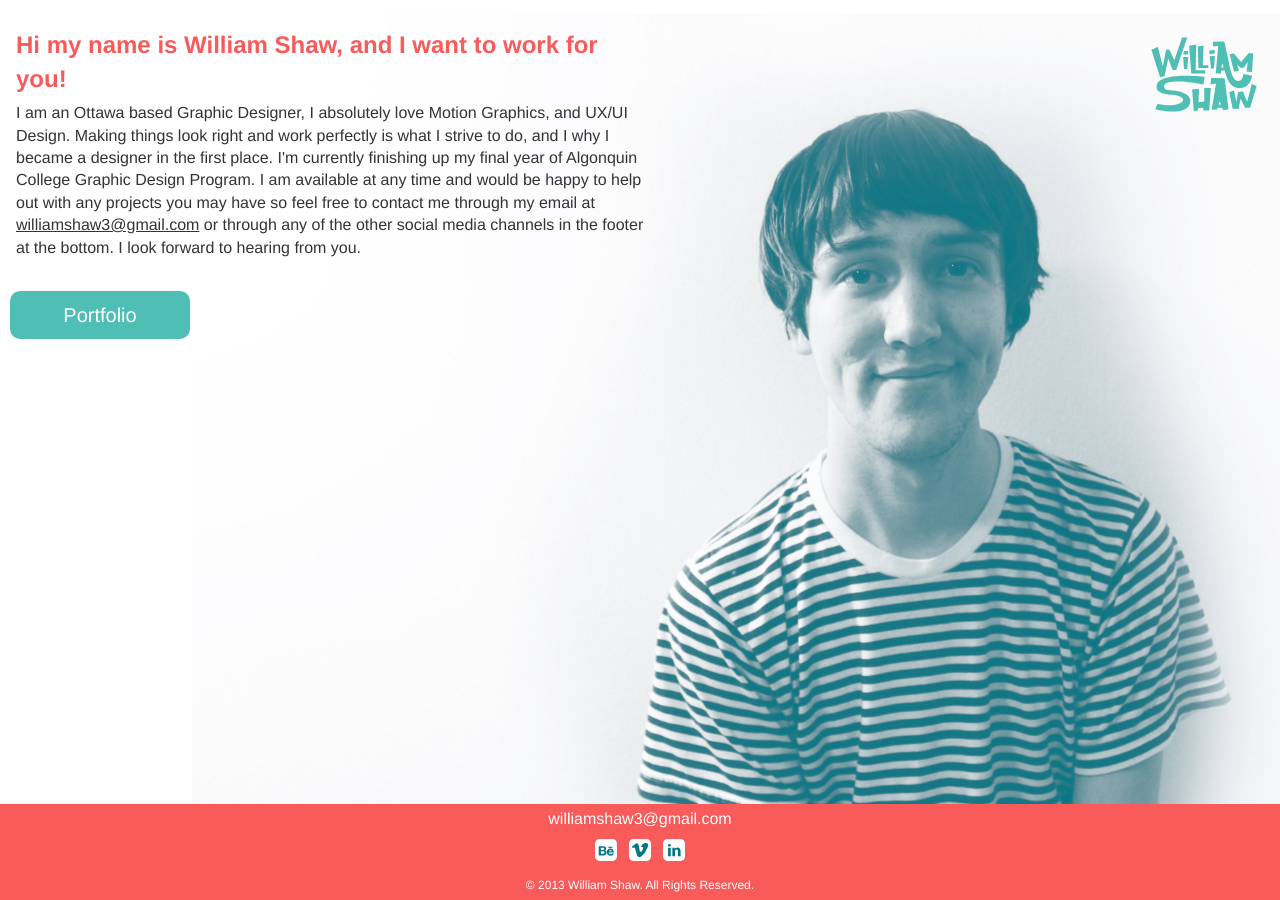
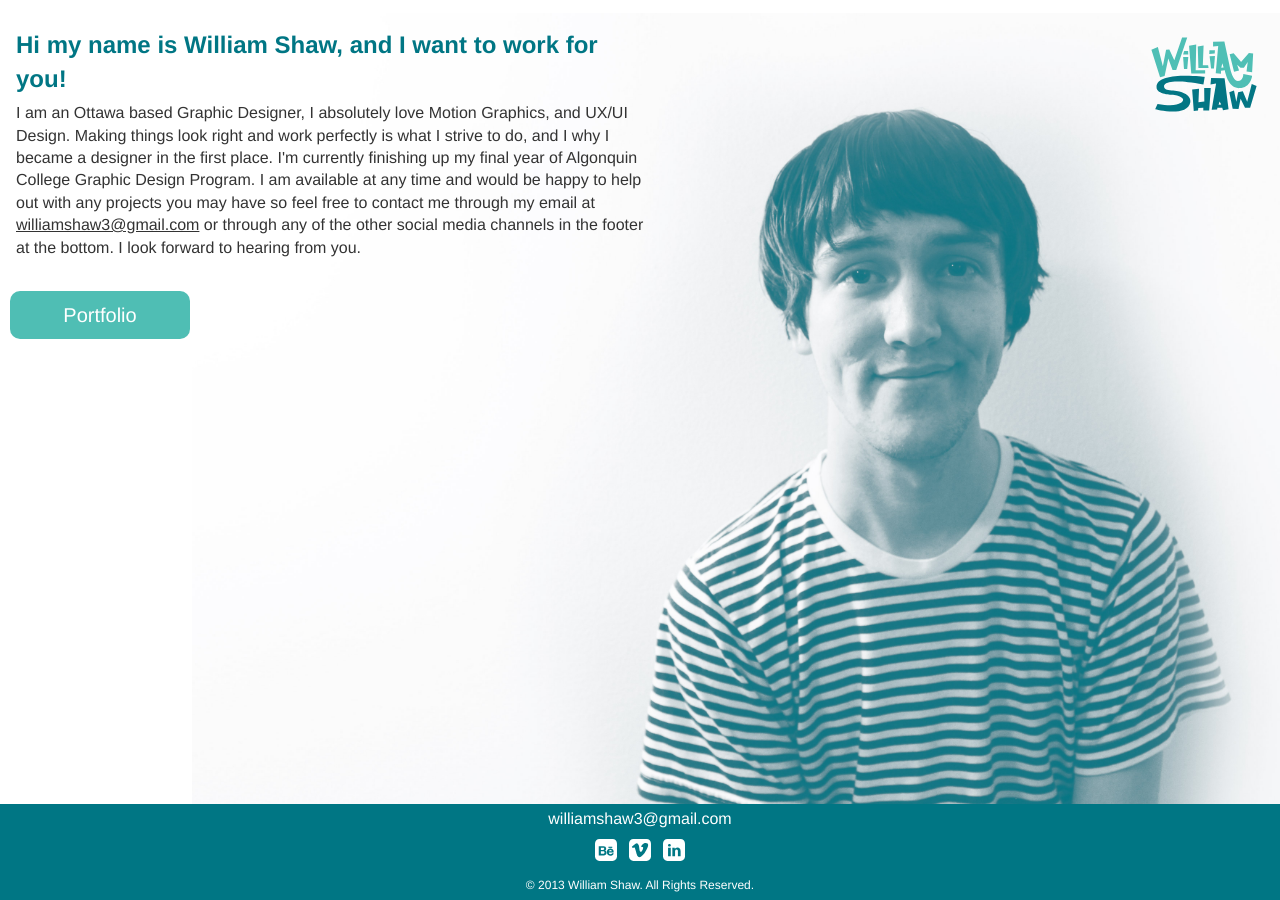
Before and after one commit to williamshaw/williamshaw.github.io, a Jekyll site: the page built from index.html, in a window 1280 px wide. Built offline with Jekyll 4.4.1, drawn with Linux system fonts in a browser that asks for light colours; Markdown is read by kramdown in place of the engine named in the settings.

Commit message:
Updated CSS

```diff
--- a/css/general.css
+++ b/css/general.css
@@ -37,7 +37,7 @@ body {
 
 h1 {
 	margin: 0.5em 0 0.125em;
-	color: #f95a5a;
+	color: #007684;
 }
 
 .main-wrapper p {
@@ -93,7 +93,7 @@ figcaption {
 }
 
 footer {
-	background-color: #f95a5a;
+	background-color: #007684;
 	color: #fff;
 	position: fixed;
 	bottom: 0px;
```
Also changed, not shown: img/williamshawlogo.svg.
